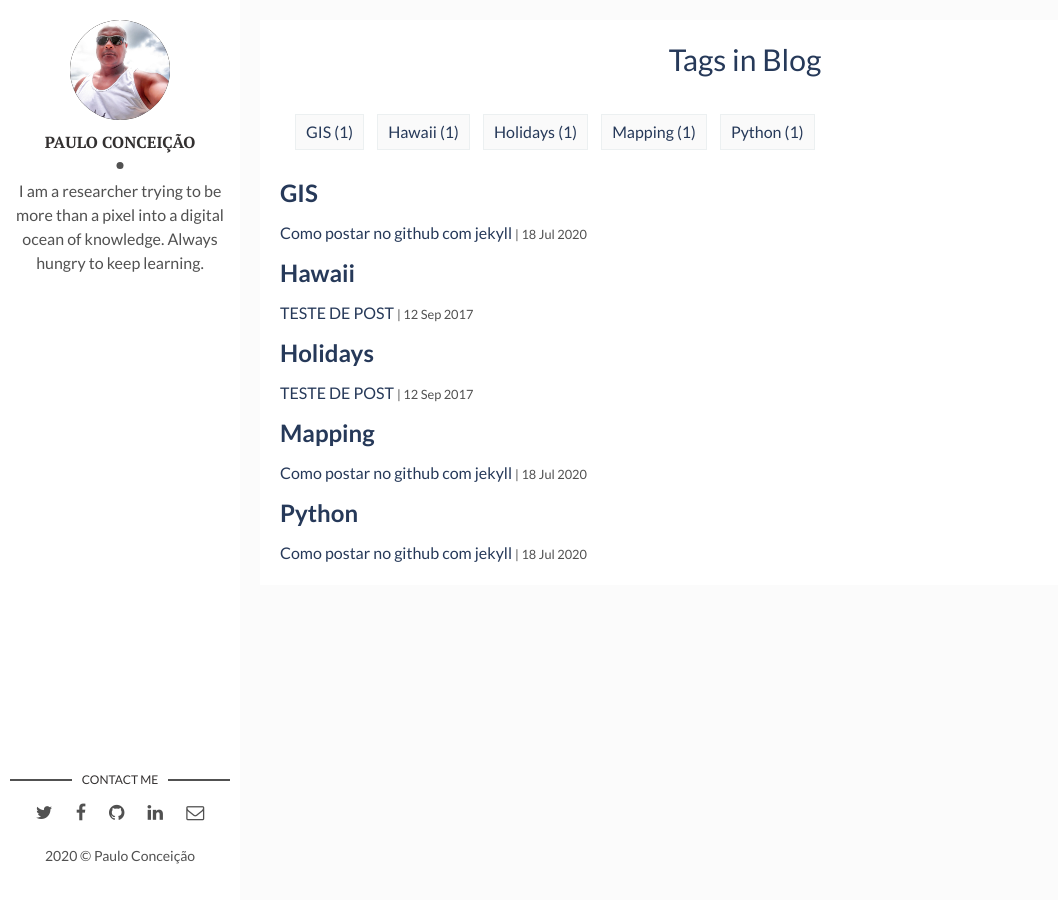
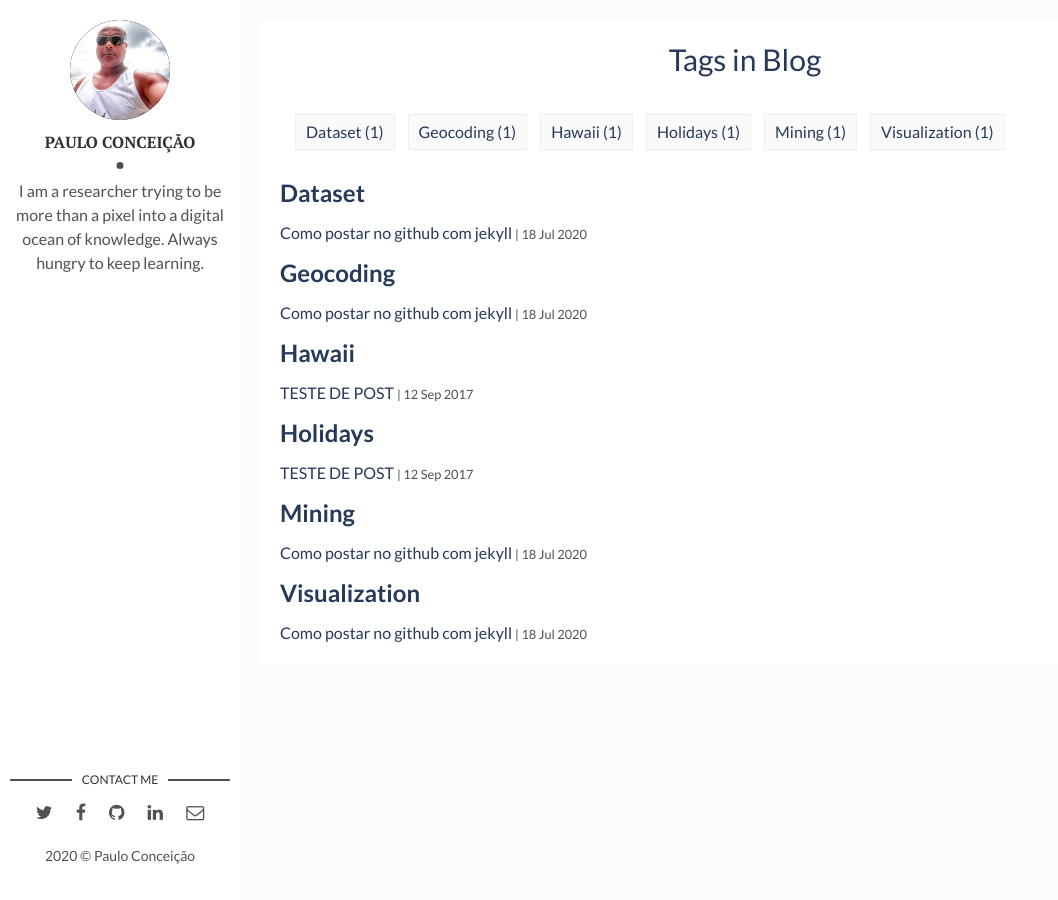
Before and after one commit to pauloconceicao/pauloconceicao.github.io, a Jekyll site: the page built from tags.html, in a window 1280 px wide. Shown: the whole page, without its empty margins (0-1058 px from the left). Built offline with Jekyll 4.4.1, drawn with Linux system fonts in a browser that asks for light colours.

Commit message:
Update 2020-07-18-como-postar-no-github-com-jekyll.md

```diff
--- a/_posts/2020-07-18-como-postar-no-github-com-jekyll.md
+++ b/_posts/2020-07-18-como-postar-no-github-com-jekyll.md
@@ -5,7 +5,7 @@ date:   2020-07-18 00:00:00
 description: Primeiro blogpost
 img: Abandoned-Mine1.png # Add image post (optional)
 fig-caption: # Add figcaption (optional)
-tags: [Python, Mapping, GIS]
+tags: [Mining, Dataset, Geocoding, Visualization]
 ---
 
 Geoespacial análise com GIS (Geographic Information System) e Python: uma breve introdução
```
